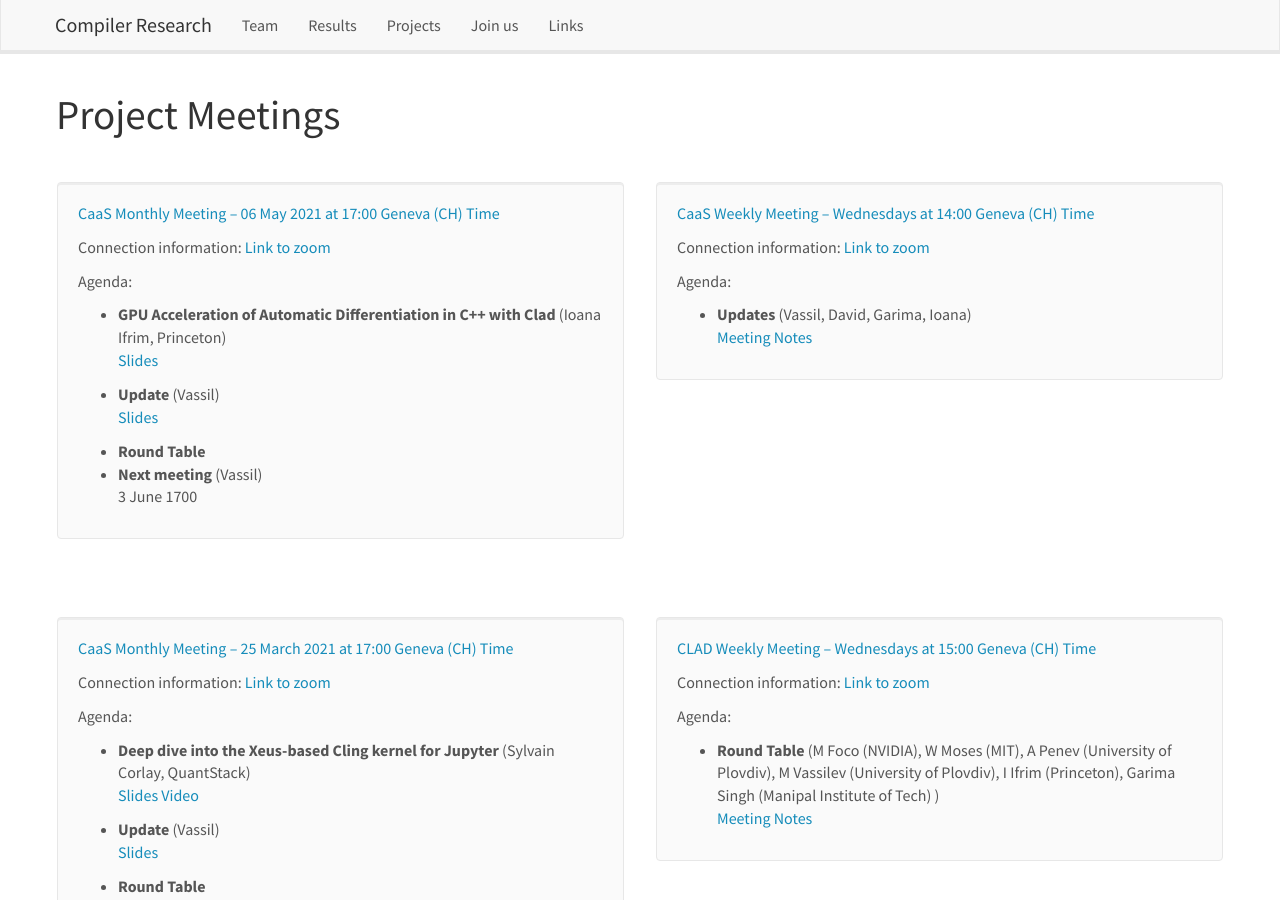
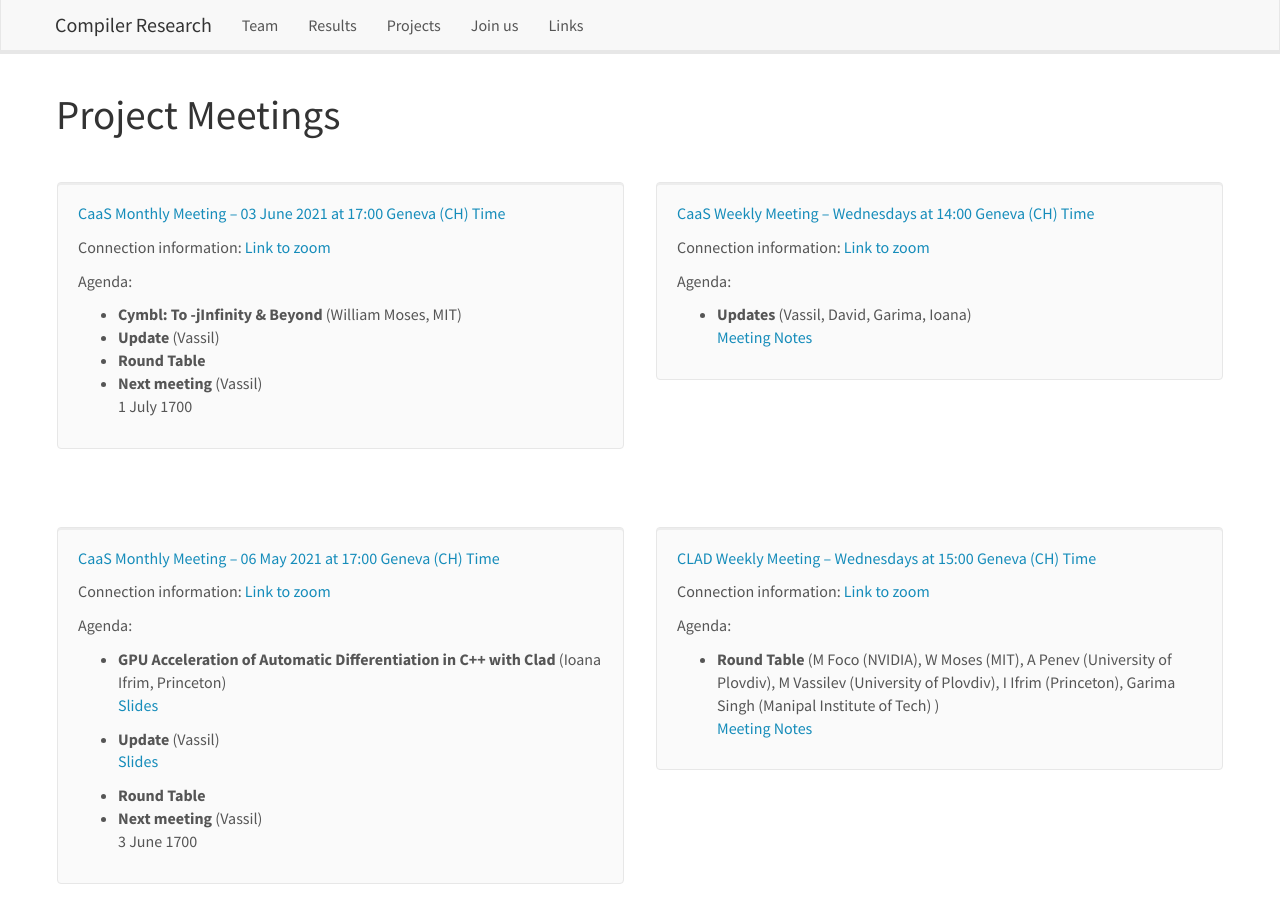
Before and after one commit to vgvassilev/clad, a Jekyll site: the page built from _pages/meetings.md, in a window 1280 px wide and 900 px high. Built offline with Jekyll 4.4.1, drawn with Linux system fonts in a browser that asks for light colours; nearby versions of some CDN libraries.

Commit message:
Add the next monthly meeting

```diff
--- a/_data/meetinglist.yml
+++ b/_data/meetinglist.yml
@@ -1,3 +1,18 @@
+- name: "CaaS Monthly Meeting"
+  date: 2021-06-03 17:00
+  time_cest: "17:00"
+  connect: "[Link to zoom](https://princeton.zoom.us/j/92544354004?pwd=ajFYajc5bnhFWXBOdFVrMXdFRSt3Zz09)"
+  label: caas_03Jun2021
+  agenda:
+    - title: "Cymbl: To -jInfinity & Beyond"
+      speaker: "William Moses, MIT"
+    - title: Update
+      speaker: Vassil
+    - title: Round Table
+    - title: Next meeting
+      speaker: Vassil
+      link: 1 July 1700
+
 - name: "CaaS Monthly Meeting"
   date: 2021-05-06 17:00
   time_cest: "17:00"
```
